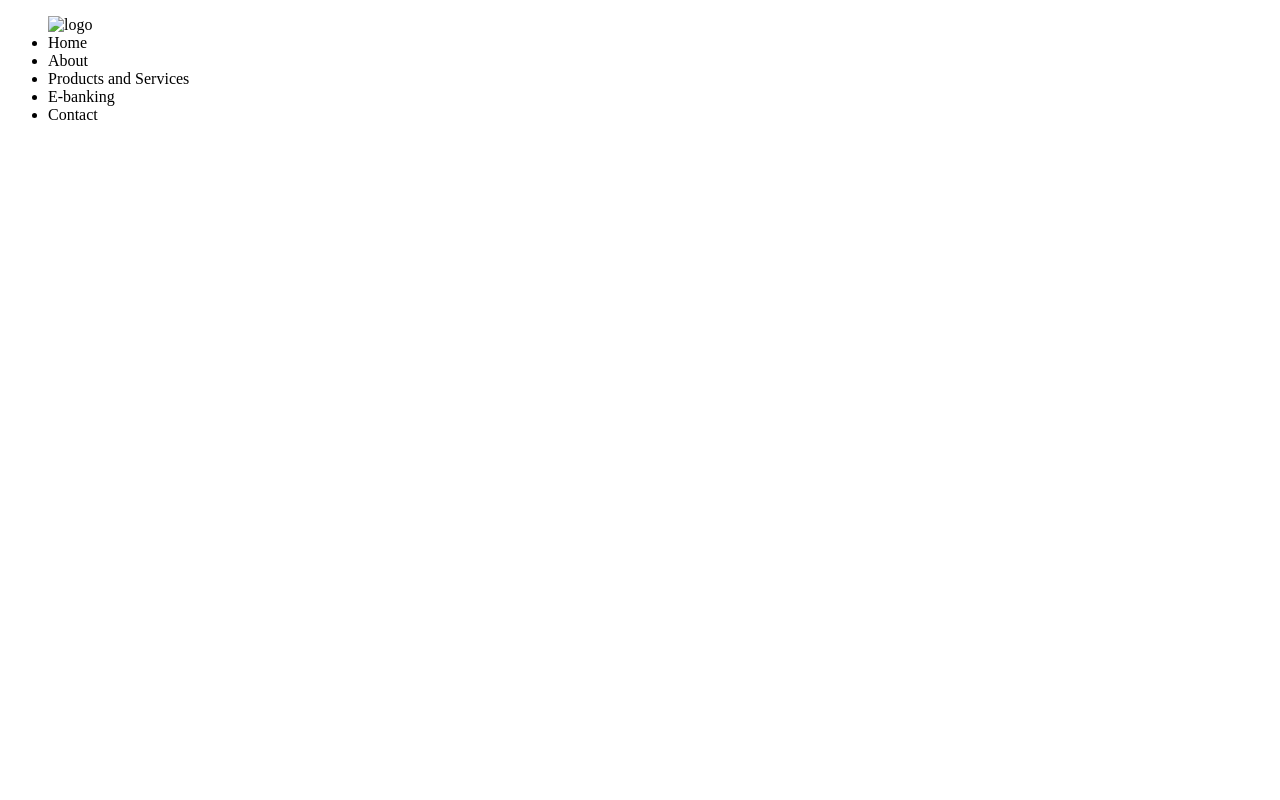
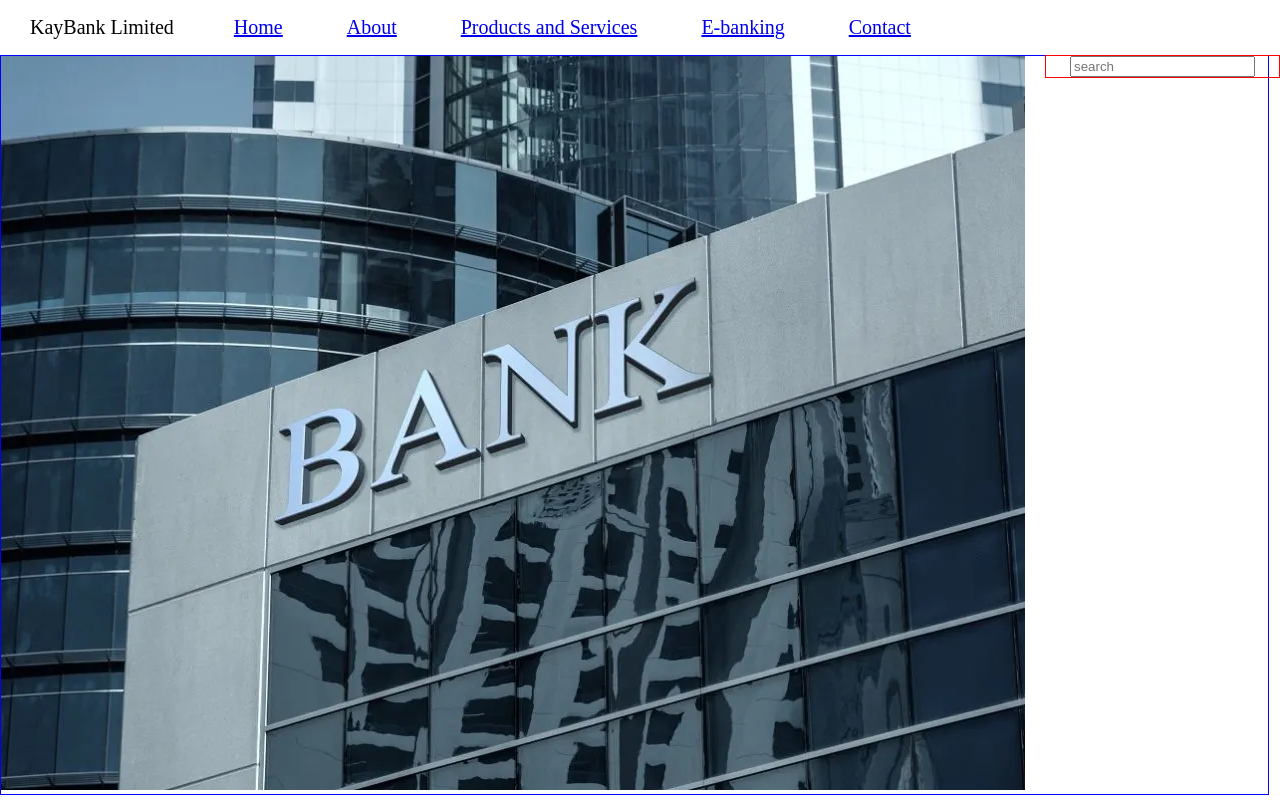
Before and after one commit to kadwamena/banking_web_app-html, a plain HTML site: page index.html in a window 1280 px wide. Drawn offline with Linux system fonts and the light colour scheme.

Commit message:
bg-image

```diff
--- a/index.html
+++ b/index.html
@@ -4,20 +4,31 @@
     <meta charset="UTF-8">
     <meta http-equiv="X-UA-Compatible" content="IE=edge">
     <meta name="viewport" content="width=device-width, initial-scale=1.0">
-    <title>Banking Application</title>
+    <title>KayBank</title>
     <link rel="stylesheet" href="style.css">
 </head>
 <body>
     <div class="top">
+
+      <div class="name">
+        KayBank Limited
+      </div>
+
           <ul>
-            <img src="assets/" alt="logo" />
-            <li class="opaque">Home</li>
-            <li class="opaque">About</li>
-            <li class="opaque">Products and Services</li>
-            <li class="opaque">E-banking</li>
-            <li class="opaque">Contact</li>
+            <li> <a href="#">Home</a></li>
+            <li> <a href="#">About</a></li>
+            <li> <a href="#">Products and Services</a></li>
+            <li> <a href="#">E-banking</a></li>
+            <li> <a href="#">Contact</a></li>
           </ul>
-        </nav>
+
+          <div class="search">
+            <input type="text" placeholder="search">
+          </div>
+    </div>
+
+    <div class="bg-image">
+      <img src="assets/bg-img.webp" alt="">
     </div>
 
     <script src="script.js"></script>
--- a/style.css
+++ b/style.css
@@ -0,0 +1,37 @@
+body {
+    margin: 0;
+    width: 100vw;
+}
+
+ul li {
+    color: #000;
+    display: inline;
+    float: inherit;
+    padding-right: 1.5em;
+    padding-left: 1.5em;
+    padding-top: 0;
+    font-size: 20px;
+    margin-bottom: 50px;
+}
+
+.name {
+    color: #000;
+    float: left;
+    padding-right: 1.5em;
+    padding-left: 1.5em;
+    padding-top: 0;
+    font-size: 20px;
+}
+
+.search {
+    float: right;
+    padding-right: 1.5em;
+    padding-left: 1.5em;
+    border: 1px solid red;
+}
+
+.bg-image {
+    display: block;
+    border: 1px solid blue;
+    width: 99vw;
+}
```
Also changed, not shown: assets/bg-img.webp (added).
